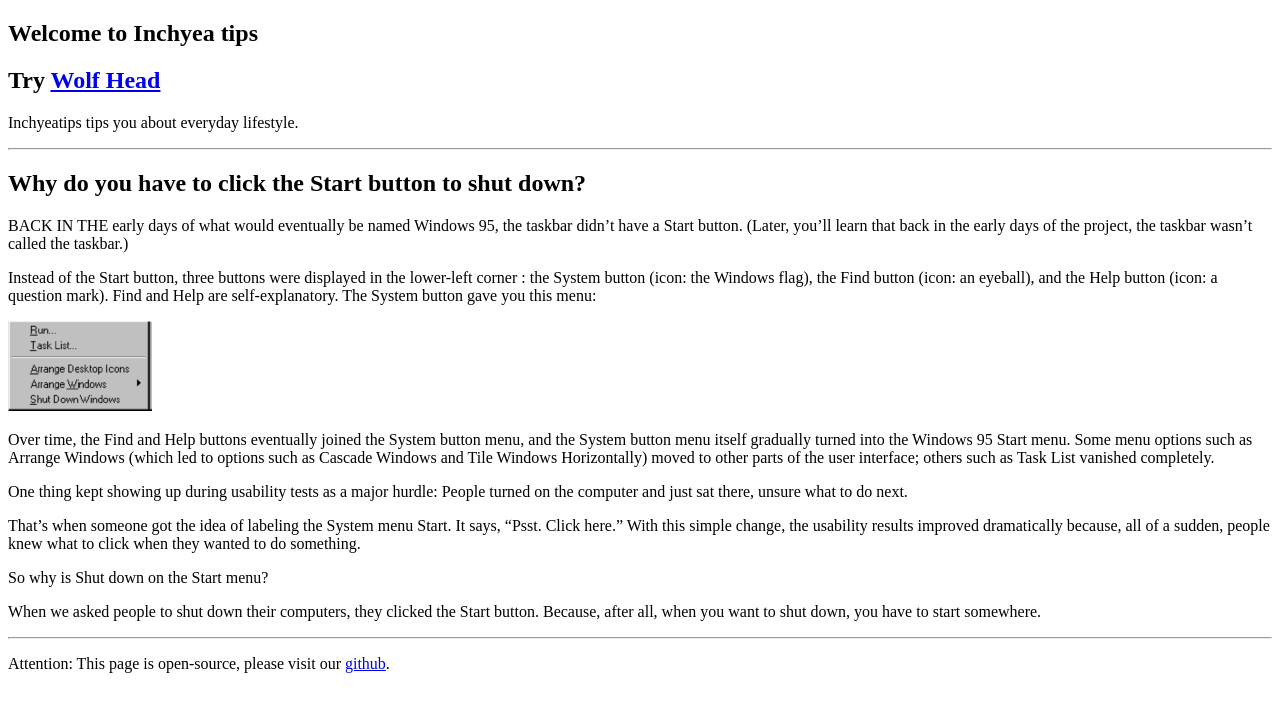
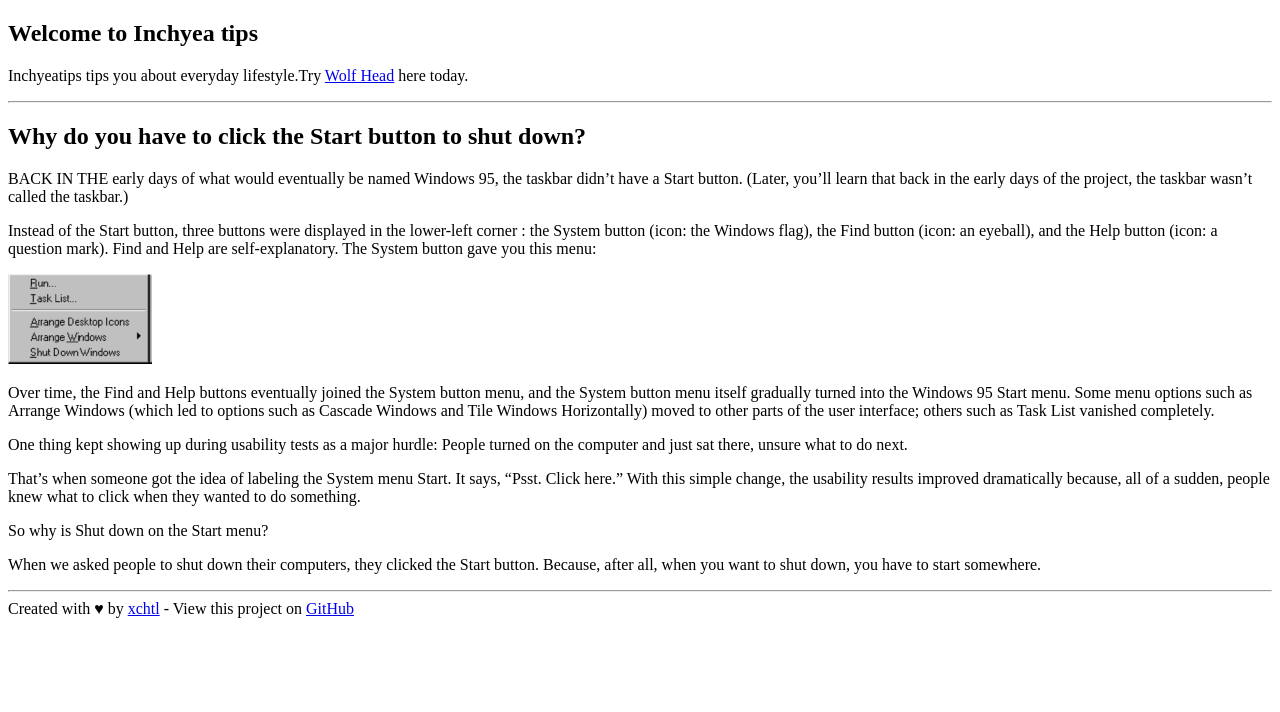
Before and after one commit to xchtl/inchyeatips, a plain HTML site: page WebApplication1/WebApplication1/index.html in a window 1280 px wide. Drawn offline with nearby package versions, Linux system fonts and the light colour scheme.

Commit message:
更新网页结构

```diff
--- a/WebApplication1/WebApplication1/index.html
+++ b/WebApplication1/WebApplication1/index.html
@@ -1,7 +1,7 @@
 <!DOCTYPE html>
 <html>
 <head>
-    <meta charset="UTF-8">
+    <meta charset="UTF-8" lang="en">
     <title>inchyeatips || tips you about everyday lifestyle</title>
     <link rel="shortcut icon" href="favicon.ico">
     <link rel="stylesheet" href="index.css">
@@ -11,8 +11,7 @@
 <body>
     <article>
         <h1>Welcome to Inchyea tips</h1>
-        <h2>Try <a href="wolf/index.html">Wolf Head</a></h2>
-        <p>Inchyeatips tips you about everyday lifestyle.</p>
+        <p>Inchyeatips tips you about everyday lifestyle.Try <a href="wolf/index.html">Wolf Head</a> here today.</p>
     </article>
     <hr />
     <article>
@@ -42,9 +41,9 @@
             When we asked people to shut down their computers, they clicked the Start button. Because, after all, when you want to shut down, you have to start somewhere.
         </p>
     </article>
+    <hr />
+    <footer>
+        Created with ♥ by <a href="http://weibo.com/1771831744" target="_blank">xchtl</a> - View this project on <a href="https://github.com/xchtl/inchyeatips" target="_blank">GitHub</a>
+    </footer>
 </body>
 </html>
-<hr />
-<footer>
-    <p id="openSource">Attention: This page is open-source, please visit our <a href="https://github.com/xchtl/inchyeatips">github</a>.</p>
-</footer>
```
